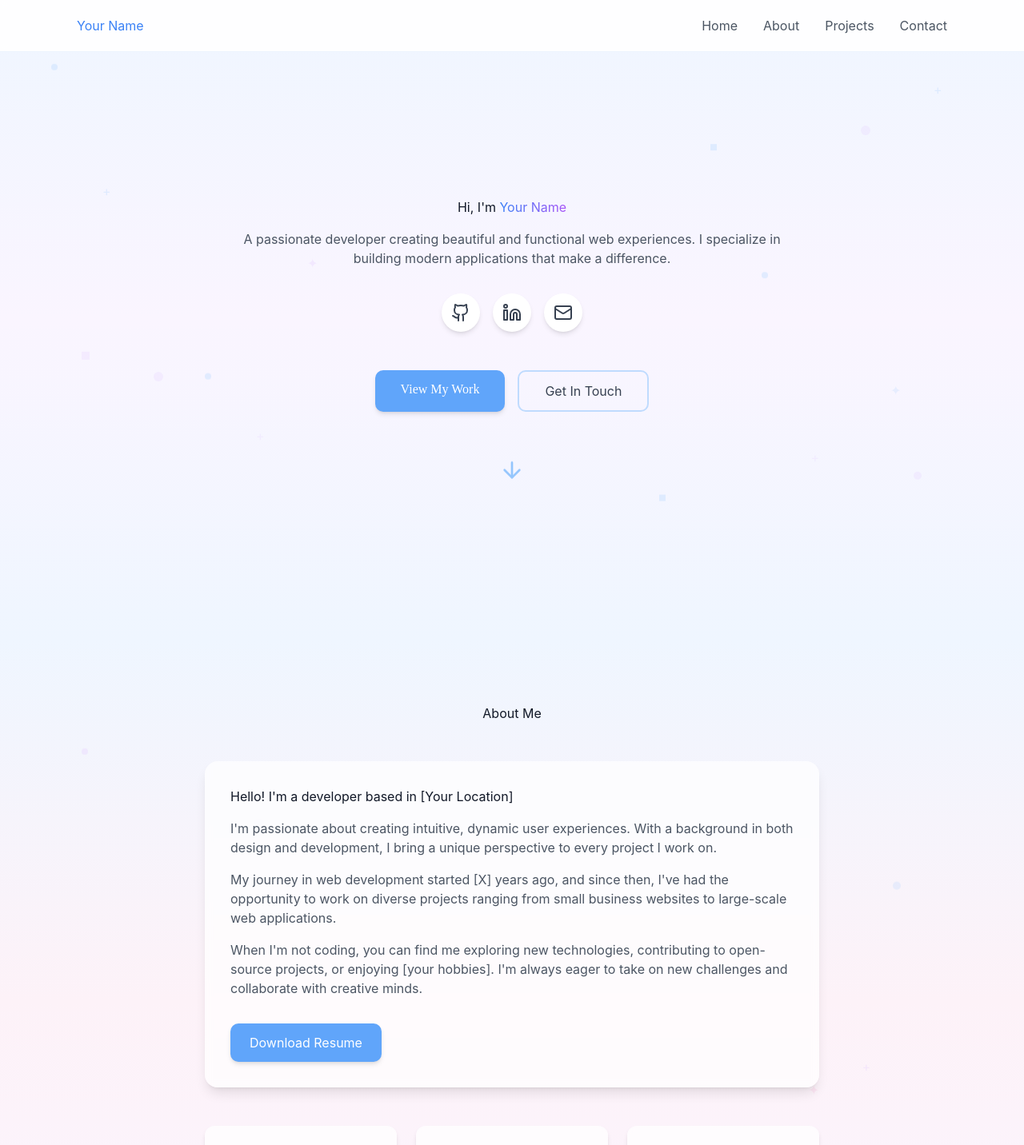
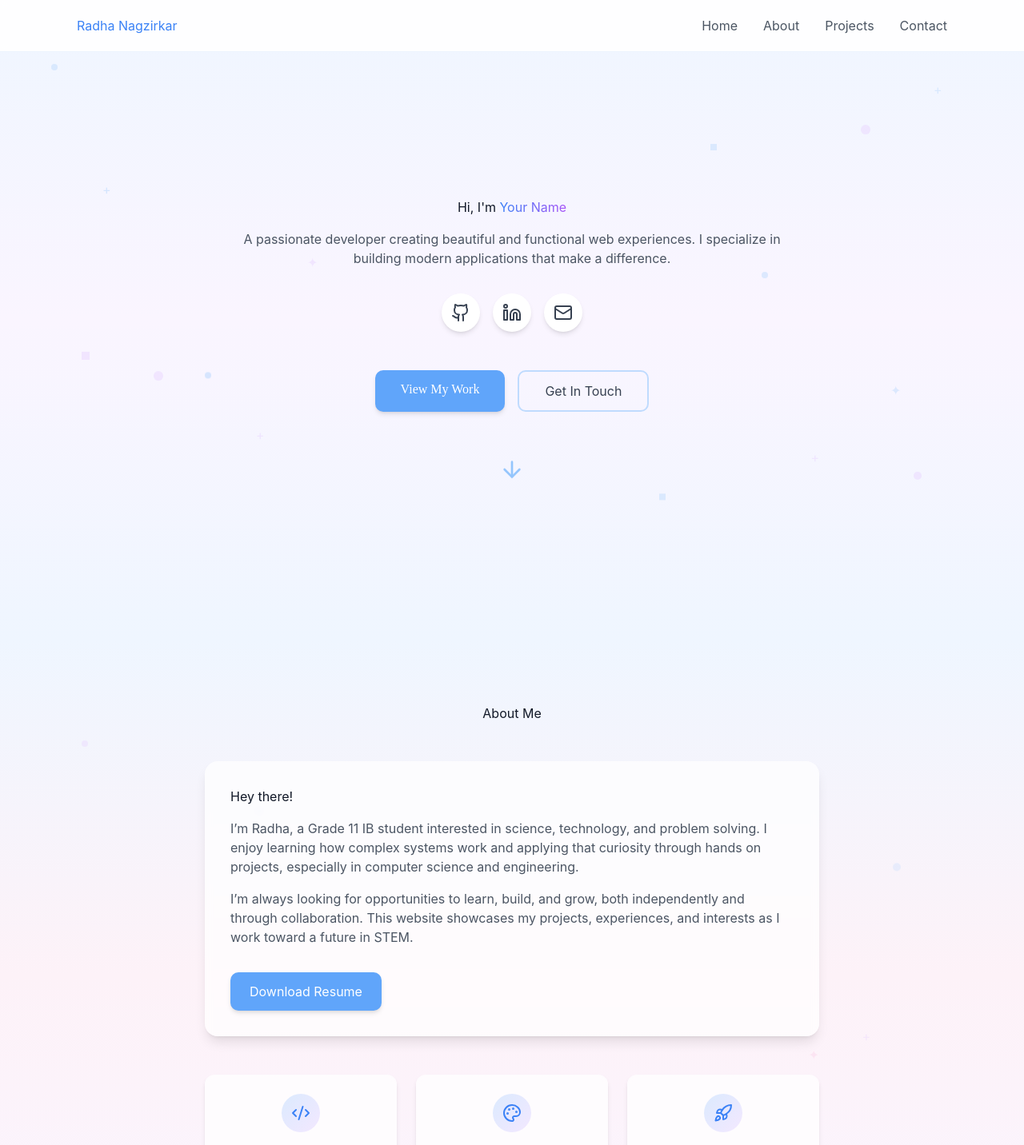
Before and after one commit to radhanagzirkar/radhanagzirkar.github.io, a React (Vite) app: page / in a window 1280 px wide. Shown: the top 1432 px of the page at 80% size. Built offline with nearby package versions, Linux system fonts and the light colour scheme.

Commit message:
Testing darkness

```diff
--- a/package.json
+++ b/package.json
@@ -15,7 +15,7 @@
     "react-dom": "^18.3.1"
   },
   "devDependencies": {
-    "@types/react": "^18.3.12",
+    "@types/react": "^18.3.27",
     "@types/react-dom": "^18.3.0",
     "@vitejs/plugin-react": "^5.0.4",
     "autoprefixer": "^10.4.16",
--- a/src/About.tsx
+++ b/src/About.tsx
@@ -40,24 +40,15 @@ export function About() {
           {/* Content */}
           <div className="bg-white/70 backdrop-blur-sm rounded-2xl p-8 shadow-lg mb-12">
             <h3 className="text-gray-900 mb-4">
-              Hello! I'm a developer based in [Your Location]
+              Hey there!
             </h3>
             <div className="space-y-4 text-gray-600">
               <p>
-                I'm passionate about creating intuitive, dynamic user experiences.
-                With a background in both design and development, I bring a unique
-                perspective to every project I work on.
+I’m Radha, a Grade 11 IB student interested in science, technology, and problem solving. I enjoy learning how complex systems work and applying that curiosity through hands on projects, especially in computer science and engineering.              </p>
+              <p>
+I’m always looking for opportunities to learn, build, and grow, both independently and through collaboration. This website showcases my projects, experiences, and interests as I work toward a future in STEM.
               </p>
               <p>
-                My journey in web development started [X] years ago, and since then,
-                I've had the opportunity to work on diverse projects ranging from
-                small business websites to large-scale web applications.
-              </p>
-              <p>
-                When I'm not coding, you can find me exploring new technologies,
-                contributing to open-source projects, or enjoying [your hobbies].
-                I'm always eager to take on new challenges and collaborate with
-                creative minds.
               </p>
             </div>
 
--- a/src/Contact.tsx
+++ b/src/Contact.tsx
@@ -5,8 +5,8 @@ export function Contact() {
     {
       icon: Mail,
       label: 'Email',
-      value: 'your.email@example.com',
-      href: 'mailto:your.email@example.com',
+      value: 'radha.nagzirkar@gmail.com',
+      href: 'mailto:radha.nagzirkar@gmail.com',
       color: 'from-blue-300 to-purple-300'
     },
     {
@@ -19,7 +19,7 @@ export function Contact() {
     {
       icon: MapPin,
       label: 'Location',
-      value: 'Your City, Country',
+      value: 'Toronto, ON, Canada',
       href: null,
       color: 'from-pink-300 to-blue-300'
     }
--- a/src/Footer.tsx
+++ b/src/Footer.tsx
@@ -33,7 +33,7 @@ export function Footer() {
 
           {/* Copyright */}
           <p className="text-gray-300 text-center flex items-center gap-2">
-            © {new Date().getFullYear()} Your Name. Built with
+            © {new Date().getFullYear()} Radha Nagzirkar. Built with
             <Heart size={16} className="text-pink-400 fill-current" />
             and React
           </p>
--- a/src/Header.tsx
+++ b/src/Header.tsx
@@ -17,7 +17,7 @@ export function Header() {
         <div className="flex justify-between items-center h-16">
           {/* Logo */}
           <a href="#home" className="text-blue-500 hover:text-blue-400 transition-colors">
-            Your Name
+            Radha Nagzirkar
           </a>
 
           {/* Desktop Navigation */}
--- a/src/Hero.tsx
+++ b/src/Hero.tsx
@@ -6,27 +6,27 @@ export function Hero() {
       {/* Floating Decorative Elements */}
       <div className="absolute inset-0 overflow-hidden pointer-events-none">
         {/* Small circles */}
-        <div className="absolute top-[10%] left-[5%] w-2 h-2 bg-blue-200 rounded-full opacity-40 animate-float"></div>
-        <div className="absolute top-[20%] right-[15%] w-3 h-3 bg-purple-200 rounded-full opacity-30 animate-float-delay-1"></div>
-        <div className="absolute top-[60%] left-[20%] w-2 h-2 bg-blue-200 rounded-full opacity-40 animate-float-delay-2"></div>
-        <div className="absolute bottom-[25%] right-[10%] w-2.5 h-2.5 bg-purple-200 rounded-full opacity-30 animate-float"></div>
-        <div className="absolute top-[45%] right-[25%] w-2 h-2 bg-blue-200 rounded-full opacity-40 animate-float-delay-3"></div>
-        <div className="absolute bottom-[40%] left-[15%] w-3 h-3 bg-purple-200 rounded-full opacity-30 animate-float-delay-1"></div>
+        <div className="absolute top-[10%] left-[5%] w-2 h-2 bg-blue-200 rounded-full opacity-50 animate-float"></div>
+        <div className="absolute top-[20%] right-[15%] w-3 h-3 bg-purple-200 rounded-full opacity-50 animate-float-delay-1"></div>
+        <div className="absolute top-[60%] left-[20%] w-2 h-2 bg-blue-200 rounded-full opacity-60 animate-float-delay-2"></div>
+        <div className="absolute bottom-[25%] right-[10%] w-2.5 h-2.5 bg-purple-200 rounded-full opacity-50 animate-float"></div>
+        <div className="absolute top-[45%] right-[25%] w-2 h-2 bg-blue-200 rounded-full opacity-50 animate-float-delay-3"></div>
+        <div className="absolute bottom-[40%] left-[15%] w-3 h-3 bg-purple-200 rounded-full opacity-50 animate-float-delay-1"></div>
 
         {/* Plus signs */}
-        <div className="absolute top-[30%] left-[10%] text-blue-200 opacity-40 animate-float-delay-2">+</div>
-        <div className="absolute top-[70%] right-[20%] text-purple-200 opacity-30 animate-float">+</div>
-        <div className="absolute top-[15%] right-[8%] text-blue-200 opacity-40 animate-float-delay-3">+</div>
-        <div className="absolute bottom-[30%] left-[25%] text-purple-200 opacity-30 animate-float-delay-1">+</div>
+        <div className="absolute top-[30%] left-[10%] text-blue-200 opacity-60 animate-float-delay-2">+</div>
+        <div className="absolute top-[70%] right-[20%] text-purple-200 opacity-50 animate-float">+</div>
+        <div className="absolute top-[15%] right-[8%] text-blue-200 opacity-50 animate-float-delay-3">+</div>
+        <div className="absolute bottom-[30%] left-[25%] text-purple-200 opacity-50 animate-float-delay-1">+</div>
 
         {/* Small squares */}
-        <div className="absolute top-[25%] right-[30%] w-2 h-2 bg-blue-200 opacity-40 rotate-45 animate-float-delay-3"></div>
-        <div className="absolute top-[55%] left-[8%] w-2.5 h-2.5 bg-purple-200 opacity-30 rotate-45 animate-float"></div>
-        <div className="absolute bottom-[20%] right-[35%] w-2 h-2 bg-blue-200 opacity-40 rotate-45 animate-float-delay-2"></div>
+        <div className="absolute top-[25%] right-[30%] w-2 h-2 bg-blue-200 opacity-50 rotate-45 animate-float-delay-3"></div>
+        <div className="absolute top-[55%] left-[8%] w-2.5 h-2.5 bg-purple-200 opacity-50 rotate-45 animate-float"></div>
+        <div className="absolute bottom-[20%] right-[35%] w-2 h-2 bg-blue-200 opacity-50 rotate-45 animate-float-delay-2"></div>
 
         {/* Stars */}
-        <div className="absolute top-[40%] left-[30%] text-purple-200 opacity-40 animate-float-delay-1">✦</div>
-        <div className="absolute bottom-[35%] right-[12%] text-blue-200 opacity-30 animate-float-delay-3">✦</div>
+        <div className="absolute top-[40%] left-[30%] text-purple-200 opacity-50 animate-float-delay-1">✦</div>
+        <div className="absolute bottom-[35%] right-[12%] text-blue-200 opacity-50 animate-float-delay-3">✦</div>
       </div>
 
       <div className="max-w-6xl mx-auto px-4 sm:px-6 lg:px-8 py-20 text-center bg-[rgba(230,0,0,0)] relative z-10">
```
Also changed, not shown: 1 other file (tests, documents, lock files or other folders).
